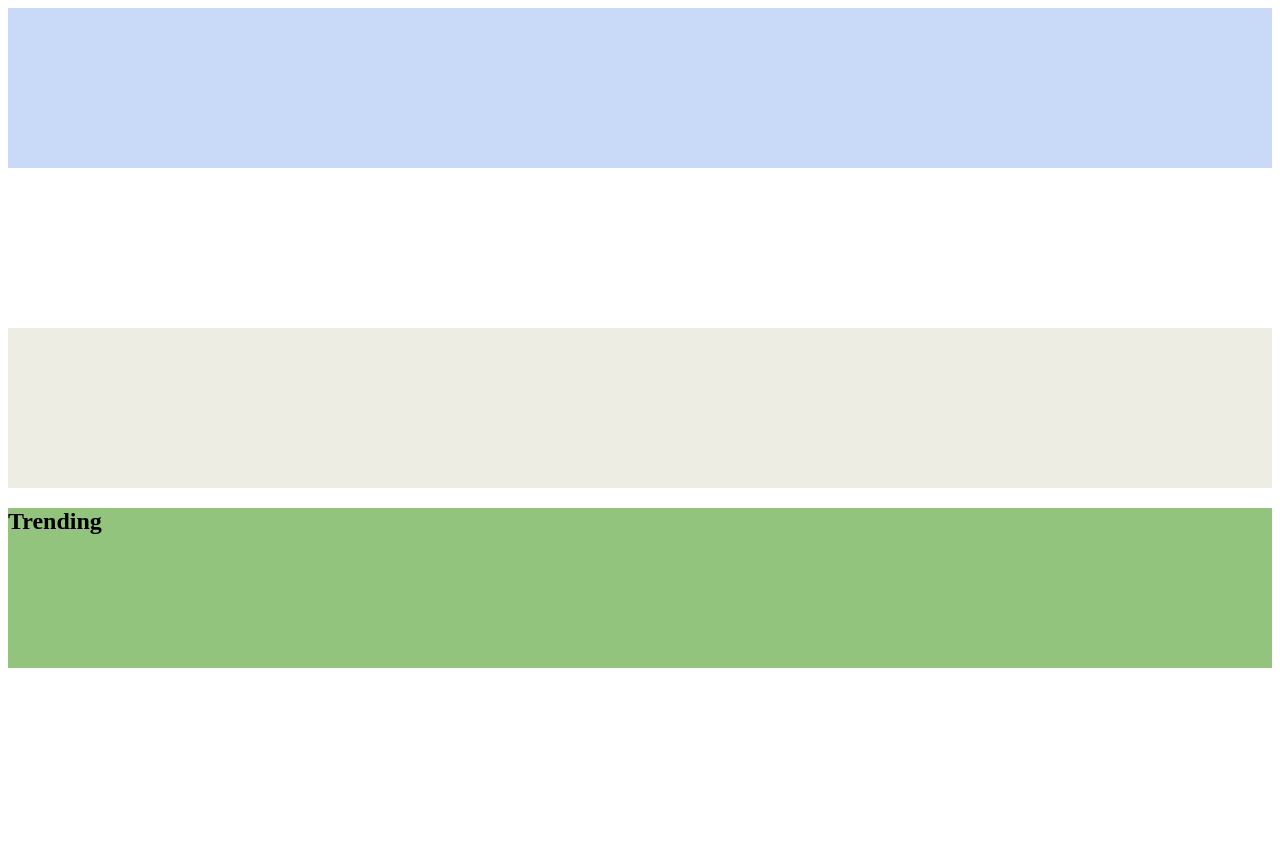
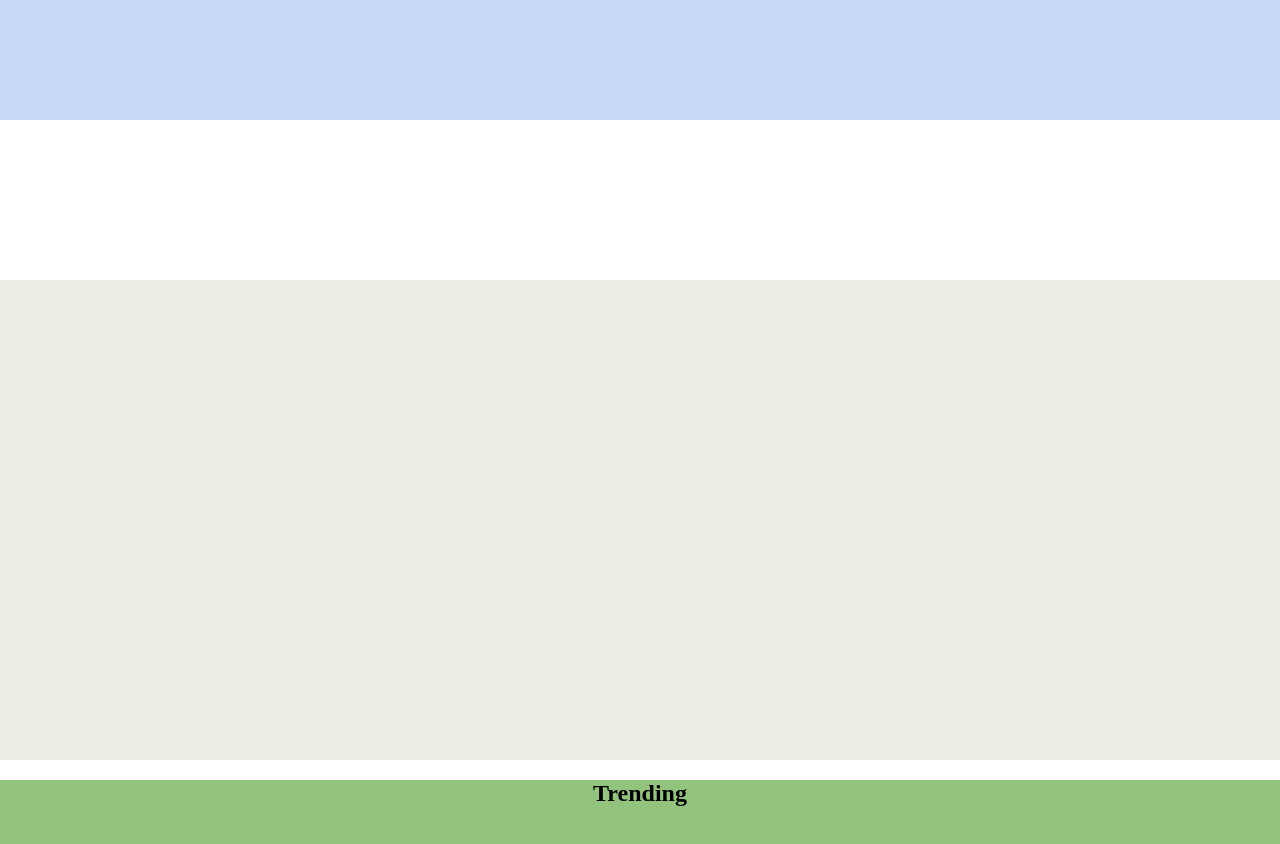
Before and after one commit to theBrodie36/pitchPage, a plain HTML site: page index.html in a window 1280 px wide. Before the commit the page ends 800 px from the top, so only its background shows below. Drawn offline with Linux system fonts and the light colour scheme.

Commit message:
changed the height of the sections

```diff
--- a/index.css
+++ b/index.css
@@ -1,3 +1,9 @@
+body {
+  margin: 0;
+  text-align: center;
+}
+
+
 section {
   width: 100%;
 
@@ -5,7 +11,7 @@ section {
 
 section#navbar {
   background-color: #c9daf8;
-  height: 20vh;
+  height: 15vh;
 }
 
 section#search {
@@ -15,7 +21,7 @@ section#search {
 
 section#jumbotron {
   background-color: #EDEDE3;
-  height: 20vh;
+  height: 60vh;
 }
 
 section#trending {
```
